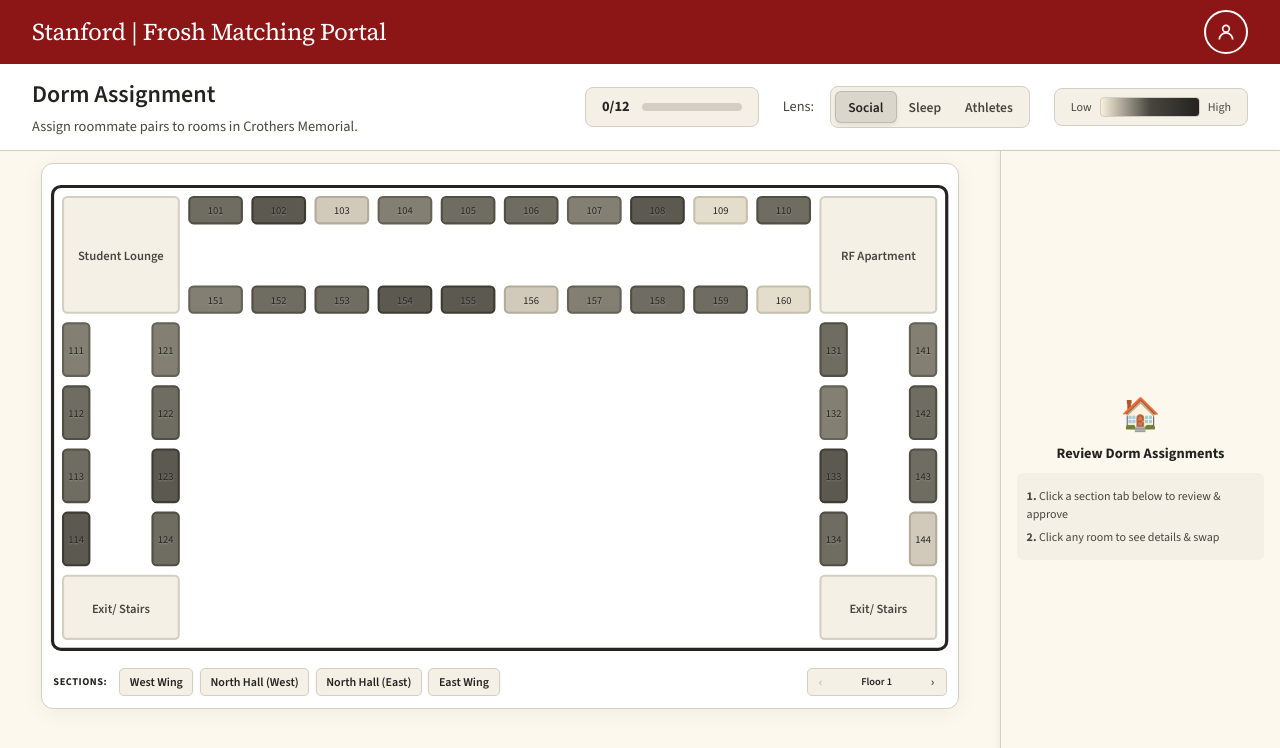
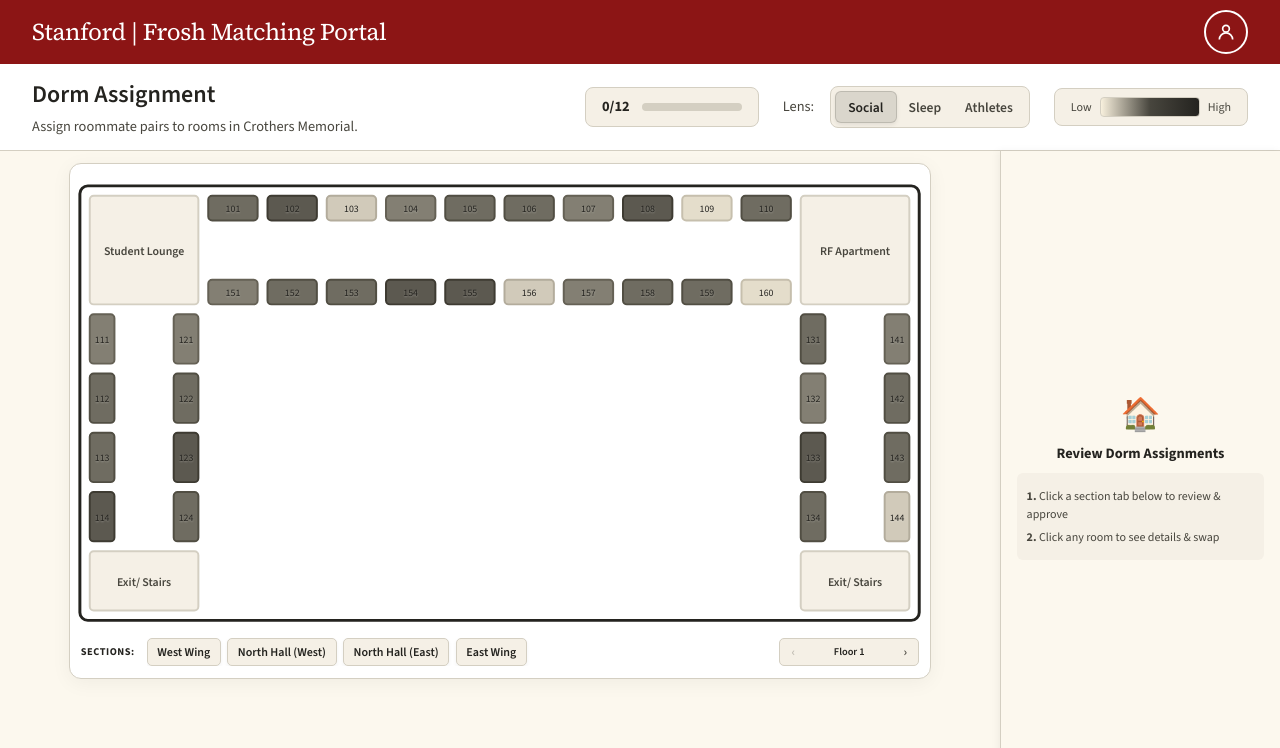
Before and after one commit to omfarkas/247froshmatch, a React (Vite) app: page /dorm in a window 1280 px wide. Shown: the top 748 px of the page. Built offline with nearby package versions, Linux system fonts and the light colour scheme.

Commit message:
fixed spacing

```diff
--- a/src/pages/dorm/components/FloorPlan.css
+++ b/src/pages/dorm/components/FloorPlan.css
@@ -19,8 +19,8 @@
   display: flex;
   flex-direction: column;
   align-items: stretch;
-  width: 100%;
-  max-width: 98%;
+  width: 90%;
+  max-width: 1200px;
   overflow: visible;
 }
 
@@ -32,6 +32,25 @@
   margin-bottom: 0;
   position: relative;
   z-index: 0;
+}
+
+/* Responsive sizing */
+@media (max-width: 1400px) {
+  .floor-plan-wrapper {
+    width: 92%;
+  }
+}
+
+@media (max-width: 1200px) {
+  .floor-plan-wrapper {
+    width: 95%;
+  }
+}
+
+@media (max-width: 768px) {
+  .floor-plan-wrapper {
+    width: 98%;
+  }
 }
 
 .room {
```
